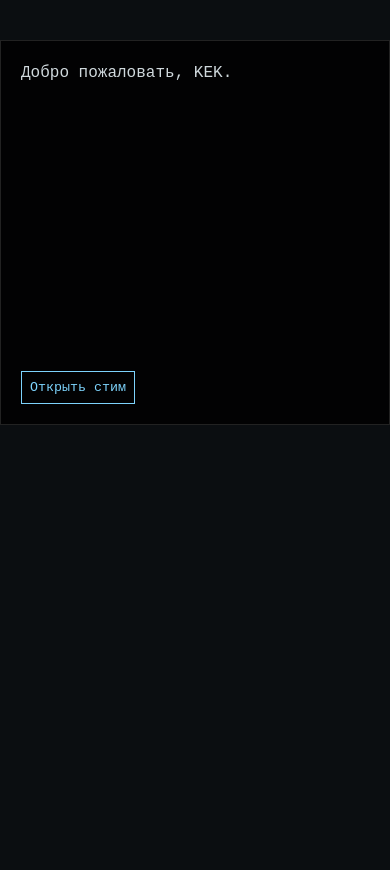
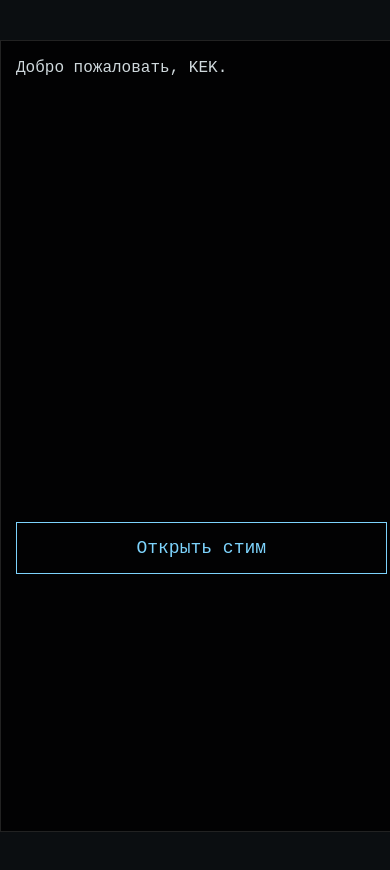
Before and after one commit to coffinspirex/questdr1alexey, a plain HTML site: page index.html in a window 390 px wide. Before the commit the page ends 844 px from the top, so only its background shows below. Drawn offline with Linux system fonts and the light colour scheme.

Commit message:
Update style.css

```diff
--- a/style.css
+++ b/style.css
@@ -136,4 +136,26 @@ body {
 /* Скроем полосу прокрутки, если звезд будет слишком много */
 body.world-BIRTHDAY {
     overflow: hidden;
+
 }
+
+@media (max-width: 600px) {
+    #terminal {
+        width: 95vw;          /* Терминал почти на весь экран */
+        height: 90vh;         /* Высота на 90% экрана */
+        padding: 15px;        /* Чуть меньше отступы */
+        font-size: 16px;      /* Крупный шрифт для чтения */
+    }
+
+    .choice-btn {
+        width: 100%;          /* Кнопки на всю ширину терминала */
+        padding: 15px;        /* Жирные кнопки под палец */
+        margin-bottom: 10px;  /* Расстояние между кнопками */
+        font-size: 18px;      /* Чтобы текст на кнопках читался */
+    }
+
+    #output {
+        height: 60%;          /* Больше места под текст истории */
+        overflow-y: auto;     /* Скролл, если текст длинный */
+    }
+}
```
